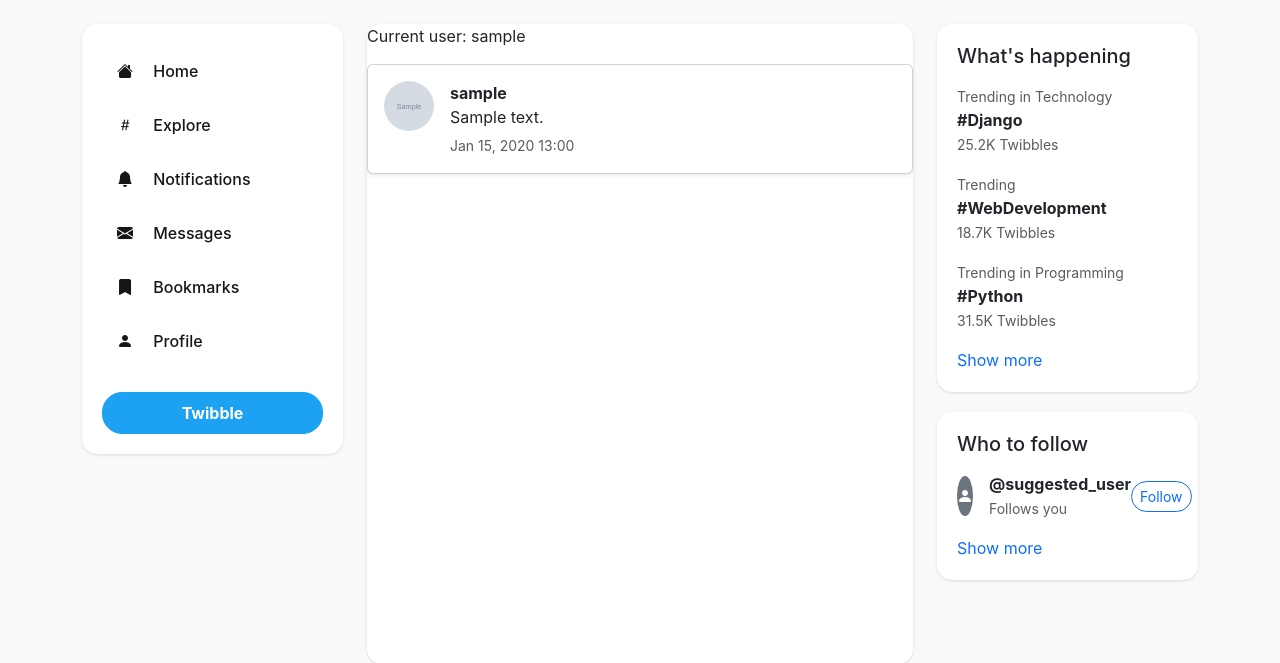
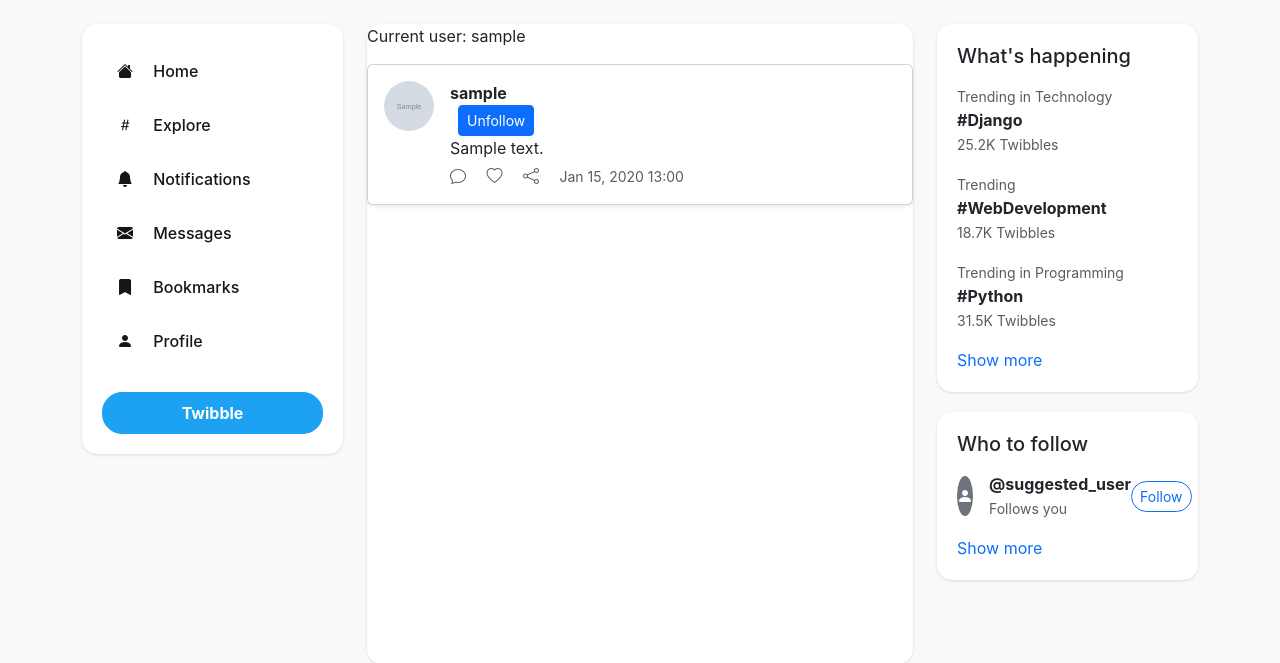
Before and after one commit to DevMohammad-SA/Twibble, a Django app: page / in a window 1280 px wide. Shown: the part 73-736 px from the top of the page. Run offline with Django 5.2, Linux system fonts and the light colour scheme; a user stored in the database is signed in; tables that the repository leaves empty hold one stand-in row (values such as "Sample post"); grey boxes marked "Sample" are stand-in pictures; parts of the project's set-up code (start-up, migrations or seed data) failed here and were passed over; some libraries are stand-ins or nearby versions.

Commit message:
feat: add follow/unfollow button and comment/like/share icons to tweet UI (no functionality yet)

```diff
--- a/users/templates/base.html
+++ b/users/templates/base.html
@@ -236,8 +236,22 @@
                                     class="text-decoration-none fw-bold text-dark">
                                       {{ tweet.user.username }}
                                   </a>
+                                  {%if current_user != tweet.user.username%}
+                                  {%if tweet.user.username in current_user.followers.all%}
+                                  <form method="post" action={% url 'users:follow' tweet.user.username %}>
+                                    {%csrf_token%}
+                                    <button class="btn btn-sm btn-outline-primary ms-2">Follow</button>
+                                  {%else%}
+                                  <form method="post" action={% url 'users:unfollow' tweet.user.username %}>
+                                    {%csrf_token%}
+                                    <button class="btn btn-sm btn-primary ms-2">Unfollow</button>
+                                  {%endif%}
+                                  {%endif%}
                                   <p class="mb-1">{{ tweet.text }}</p>
-                                  <small class="text-muted">{{ tweet.created_at|date:"M d, Y H:i" }}</small>
+                                  <i class="text-muted bi bi-chat me-3"></i>
+                                  <i class="text-muted bi bi-heart me-3"></i>
+                                  <i class="text-muted bi bi-share me-3"></i>
+                                  <small class="text-muted ms-auto">{{ tweet.created_at|date:"M d, Y H:i" }}</small>
                               </div>
                           </div>
                       </div>
```
